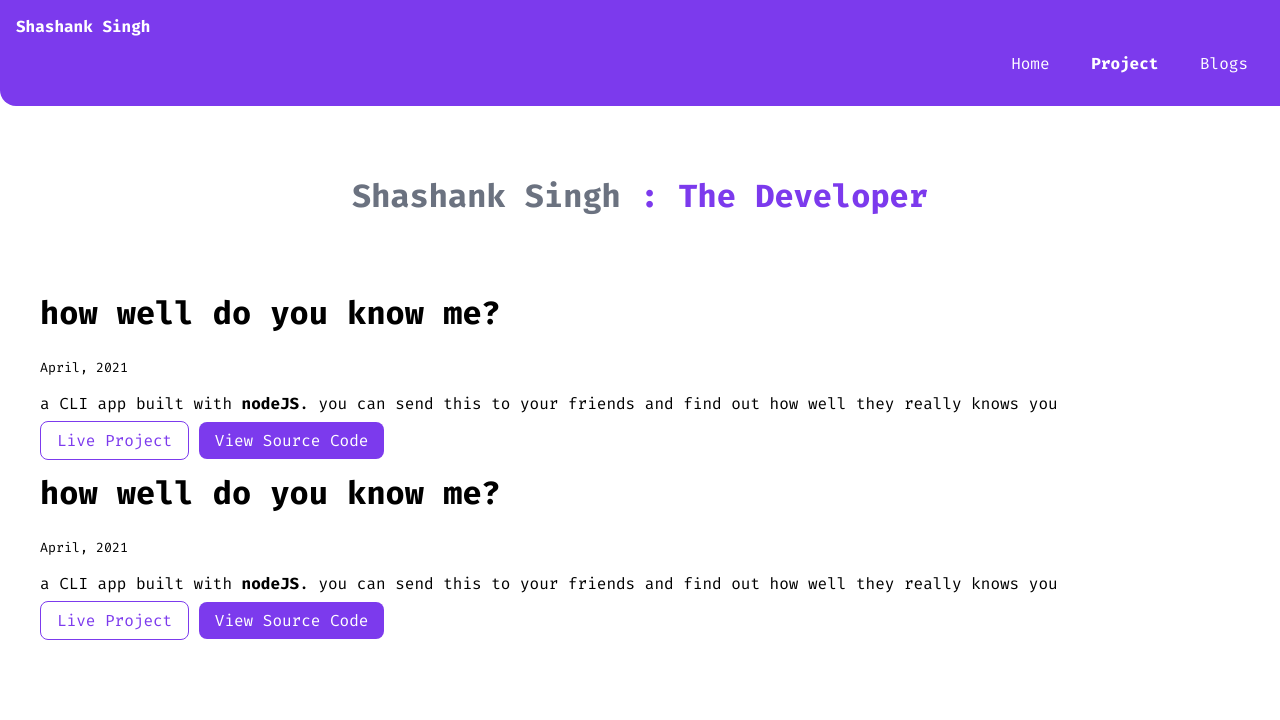
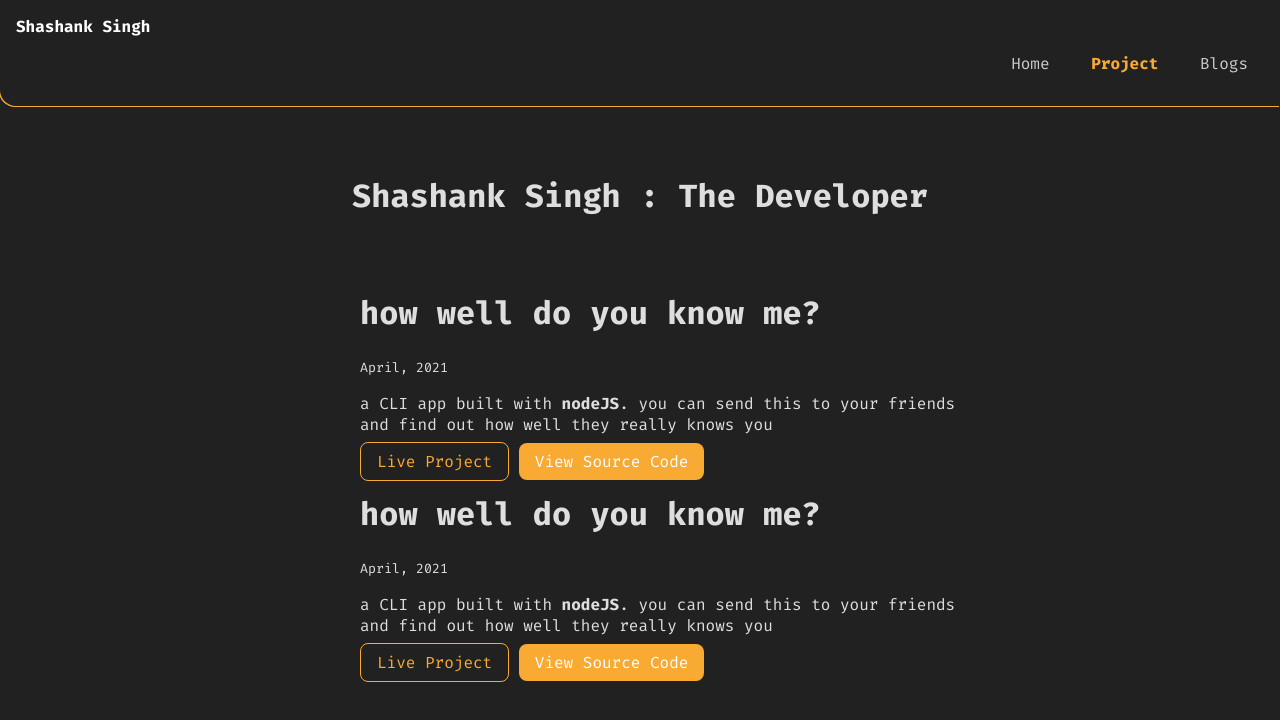
Before and after one commit to Shalatan/Portfolio, a plain HTML site: page projects.html in a window 1280 px wide. Drawn offline with Linux system fonts and the light colour scheme.

Commit message:
update in portfolio

```diff
--- a/projects.html
+++ b/projects.html
@@ -30,19 +30,22 @@
     </header>
 
     <ul>
+        <div class="container-center">
         <h1>how well do you know me?</h1>
         <small>April, 2021</small>
         <p>a CLI app built with <strong>nodeJS</strong>. you can send this to your friends and find out how well they really knows you</p>
         <a class="link link-secondary" href="/">Live Project</a>
         <a class="link link-primary" href="/">View Source Code</a>
-    </ul>
+    </div></ul>
 
     <ul reversed>
+        <div class="container-center">
         <h1>how well do you know me?</h1>
         <small>April, 2021</small>
         <p>a CLI app built with <strong>nodeJS</strong>. you can send this to your friends and find out how well they really knows you</p>
         <a class="link link-secondary" href="/">Live Project</a>
         <a class="link link-primary" href="/">View Source Code</a>
+    </div>
     </ul>
 
 </body>
--- a/style.css
+++ b/style.css
@@ -2,14 +2,23 @@
 
 
 :root {
-    --primary-color: #7c3aed;
+    --primary-color: #F9AA33;
+    --background-color: #212121;
+    --background-color-dark: #242424;
+
+    --text-grey: #D0CCCA;
+    --text-white: rgba(255, 255, 255, 0.856);
+
+    --secondary-color: #F9AA33;
     --dar-grey: #6B7280;
     --off-white-grey: #E5E7EB;
 }
 
 body {
+    background-color: var(--background-color);
     margin: 0px;
     font-family: 'Fira Code', monospace;
+    color: var(--text-white);
 }
 
 hr {
@@ -58,8 +67,8 @@ hr {
 /** navigation **/
 
 .navigation {
-    background-color: var(--primary-color);
     color: white;
+    box-shadow: -1px 1px var(--primary-color);
     padding: 1rem;
     border-bottom-left-radius: 1rem;
 }
@@ -73,11 +82,12 @@ hr {
 }
 
 .navigation .link {
-    color: white;
+    color: var(--text-grey);
 }
 
 .navigation .link-active {
     font-weight: bold;
+    color: var(--primary-color);
 }
 
 /* header */
@@ -93,14 +103,24 @@ hr {
 }
 
 .hero .hero-heading {
+    color: var(--text-white);
     font-size: 2rem;
     padding-top: 1rem;
-    color: var(--dar-grey);
     text-align: center;
 }
 
-.hero .hero-heading .heading-inverted {
-    color: var(--primary-color);
+.hero .hero-heading .heading-inverted::before {
+    color: var(--secondary-color);
+    animation: headAnim infinite 4s;
+}
+
+@keyframes headAnim {
+    0% {
+        content: "TEXT 1";
+    }
+    50% {
+        content: "TEXT 2";
+    }
 }
 
 /* section */
@@ -115,7 +135,7 @@ hr {
 }
 
 .ow {
-    background-color: var(--off-white-grey);
+    background-color: var(--background-color-dark);
 }
 
 .section-container {
@@ -126,13 +146,12 @@ hr {
 /* footer */
 
 .footer {
-    background-color: var(--primary-color);
     padding: 2rem 1rem;
     text-align: center;
     color: white;
 }
 
-.footer .footer-header{
+.footer .footer-header {
     font-size: large;
     font-weight: bold;
 }
```
Also changed, not shown: index.html (+4 -1 lines).
